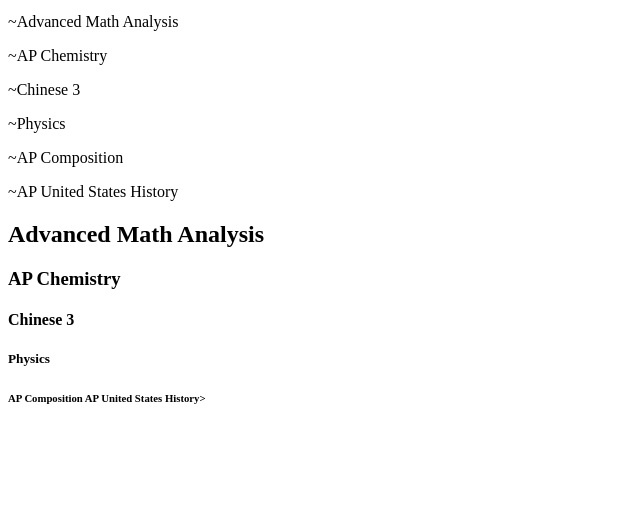
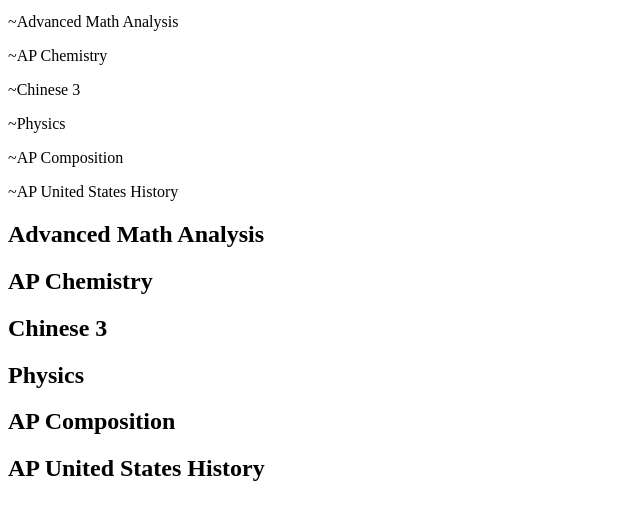
Before and after one commit to kk98inkheart/kk98inkheart.github.io, a plain HTML site: page index.html in a window 1280 px wide. Shown: the part 101-620 px from the top of the page, without its empty margins (0-640 px from the left). Drawn offline with Linux system fonts and the light colour scheme.

Commit message:
fixed the headers to h2 for all of them

```diff
--- a/index.html
+++ b/index.html
@@ -12,10 +12,10 @@ the following subjects: </p>
 <p>~AP United States History</p>
 
 <h2>Advanced Math Analysis</h2>
-<h3>AP Chemistry </h3>
-<h4>Chinese 3</h4>
-<h5>Physics</h5>
-<h6>AP Composition </h7>
-<h8>AP United States History>
+<h2>AP Chemistry </h2>
+<h2>Chinese 3</h2>
+<h2>Physics</h2>
+<h2>AP Composition </h2>
+<h2>AP United States History</h2>
 </body>
 </html>
```
